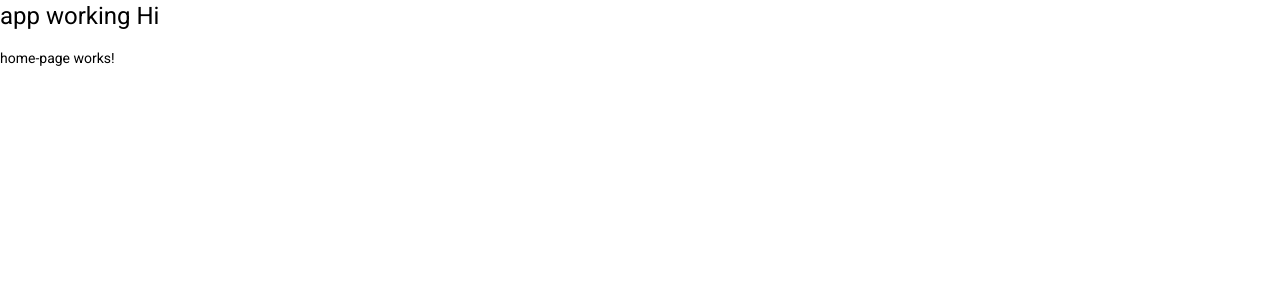
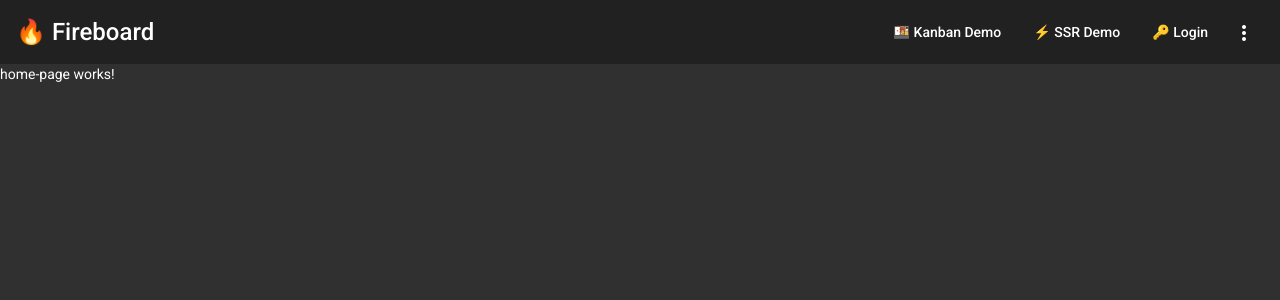
Before and after one commit to nivb52/angular-and-firebase, an Angular app: page / in a window 1280 px wide. Shown: the top 300 px of the page. Built offline with nearby package versions, Linux system fonts and the light colour scheme.

Commit message:
use the shell as menu navigator

```diff
--- a/src/app/app.component.html
+++ b/src/app/app.component.html
@@ -1,10 +1,5 @@
-<!-- * * * * * * * * * * * * * * * * * * * * * * * * * * * * * * * -->
-<!-- * * * * * * * * * * * The content below * * * * * * * * * * * -->
-<!-- * * * * * * * * * * is only a placeholder * * * * * * * * * * -->
-<!-- * * * * * * * * * * and can be replaced. * * * * * * * * * * * -->
-<!-- * * * * * * * * * * * * * * * * * * * * * * * * * * * * * * * -->
-<!-- * * * * * * * * * Delete the template below * * * * * * * * * * -->
-<!-- * * * * * * * to get started with your project! * * * * * * * * -->
-<!-- * * * * * * * * * * * * * * * * * * * * * * * * * * * * * * * -->
-<h1>app working Hi </h1>
-<router-outlet></router-outlet>
+<app-shell>
+
+    <router-outlet></router-outlet>
+
+</app-shell>
```
